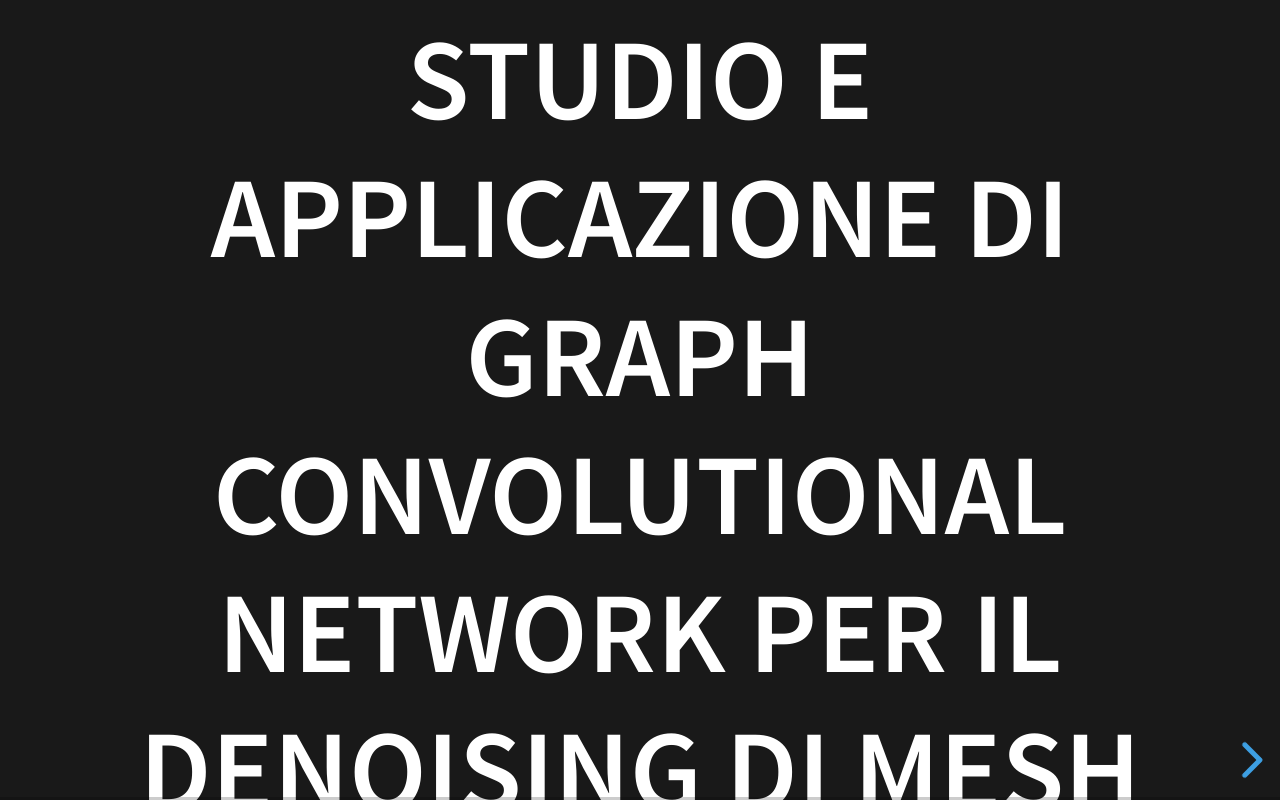
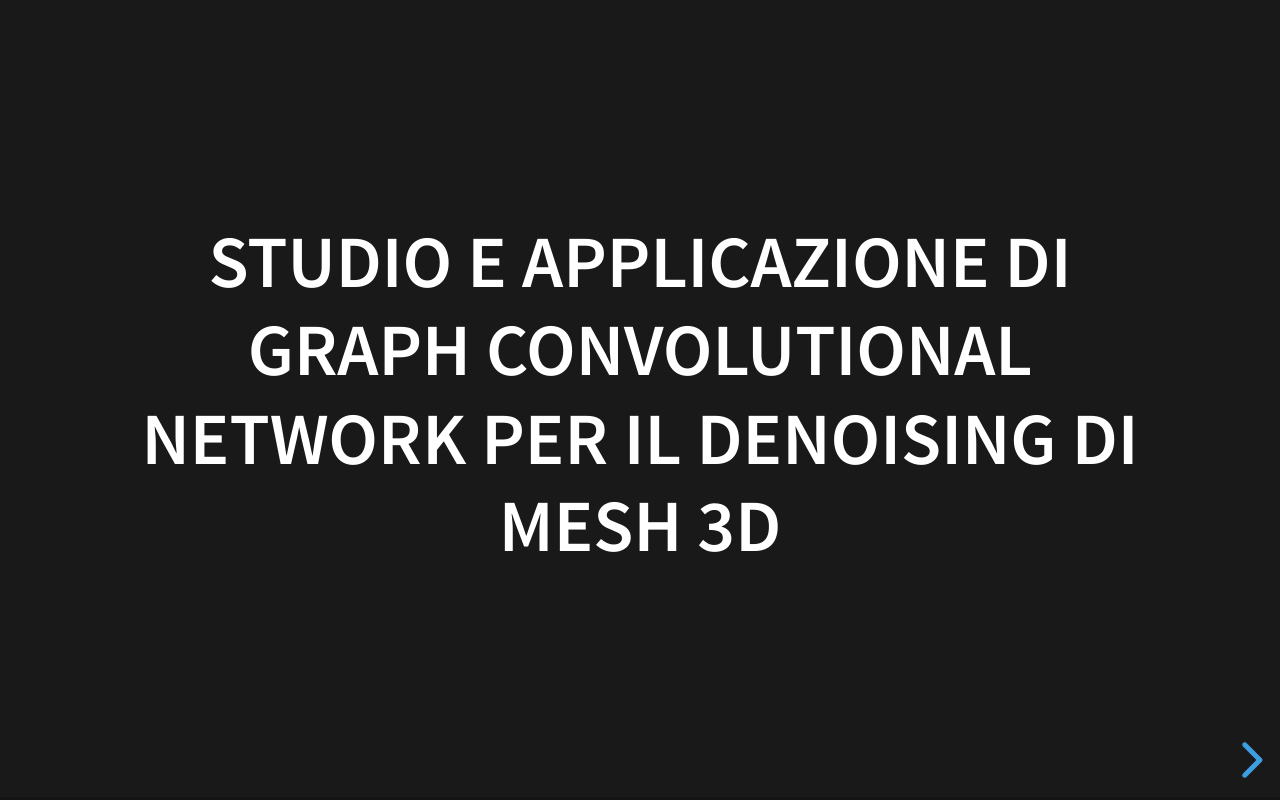
Before and after one commit to fronzofronzo/fronzofronzo.github.io, a website: page index.html in a window 1280 px wide. Drawn offline with Linux system fonts and the light colour scheme.

Commit message:
Modified header of first slide

```diff
--- a/index.html
+++ b/index.html
@@ -17,7 +17,7 @@
 		<div class="reveal">
 			<div class="slides">
 				<section>
-					<h1>Studio e Applicazione di Graph Convolutional Network per il denoising di mesh 3D</h1>
+					<h2>Studio e Applicazione di Graph Convolutional Network per il denoising di mesh 3D</h2>
 				</section>
 				<section>Slide 2</section>
 			</div>
```
